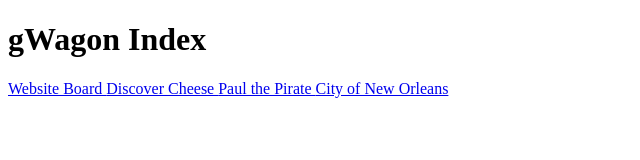
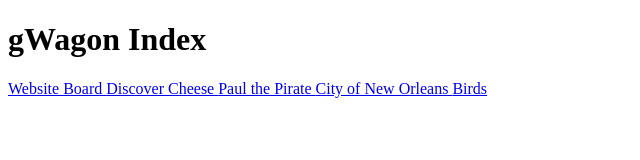
Before and after one commit to cyberninjaz/greg_wayne-Html, a plain HTML site: page index.html in a window 1280 px wide. Shown: the full height of the page, 0-640 px from the left. Drawn offline with Linux system fonts and the light colour scheme.

Commit message:
Update index.html

```diff
--- a/index.html
+++ b/index.html
@@ -14,6 +14,7 @@
         <a href="DiscoverCheese/DiscoverCheese.html"> Discover Cheese </a>
         <a href="PTP/PTP.html"> Paul the Pirate </a>
         <a href="CityOfNewOrleans.html/CityOfNewOrleans.html"> City of New Orleans </a>
+        <a href="Birds/Birds.html"> Birds </a>
     </header>
 </body>
 </html>
```
